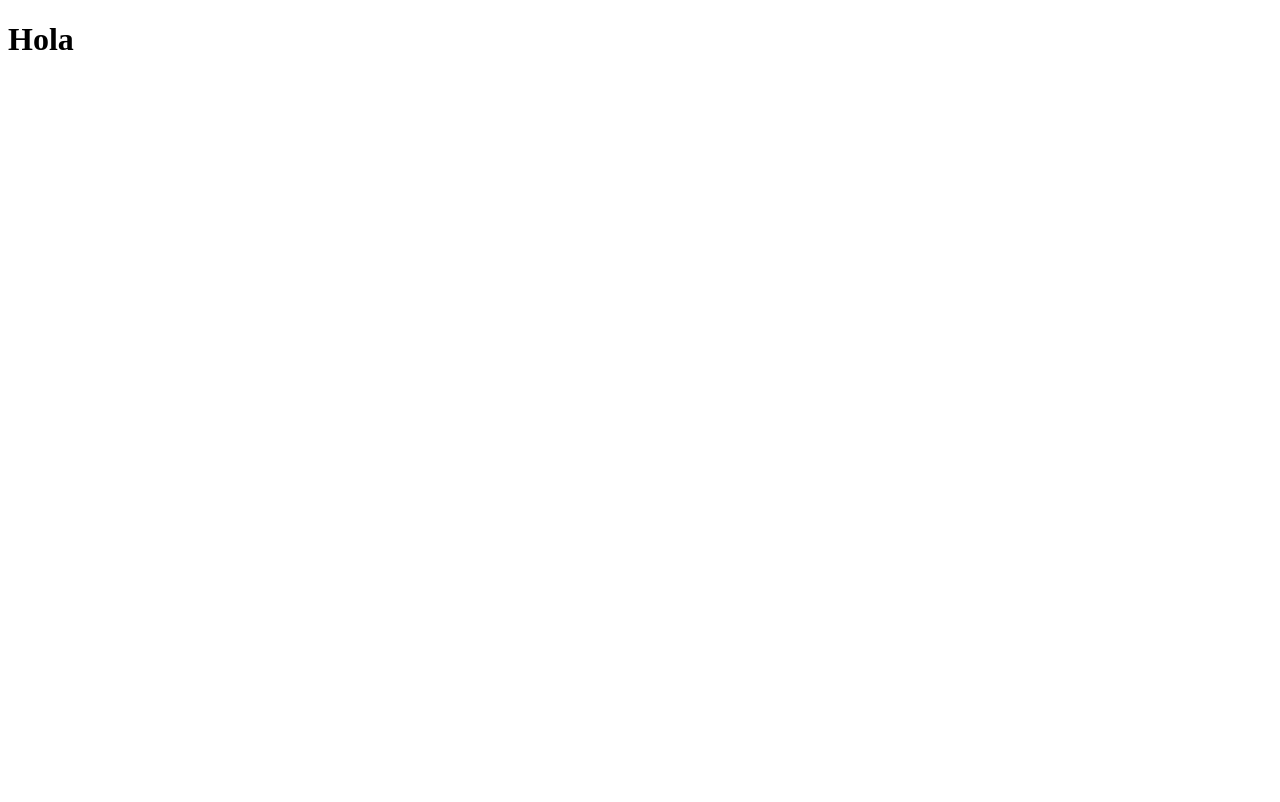
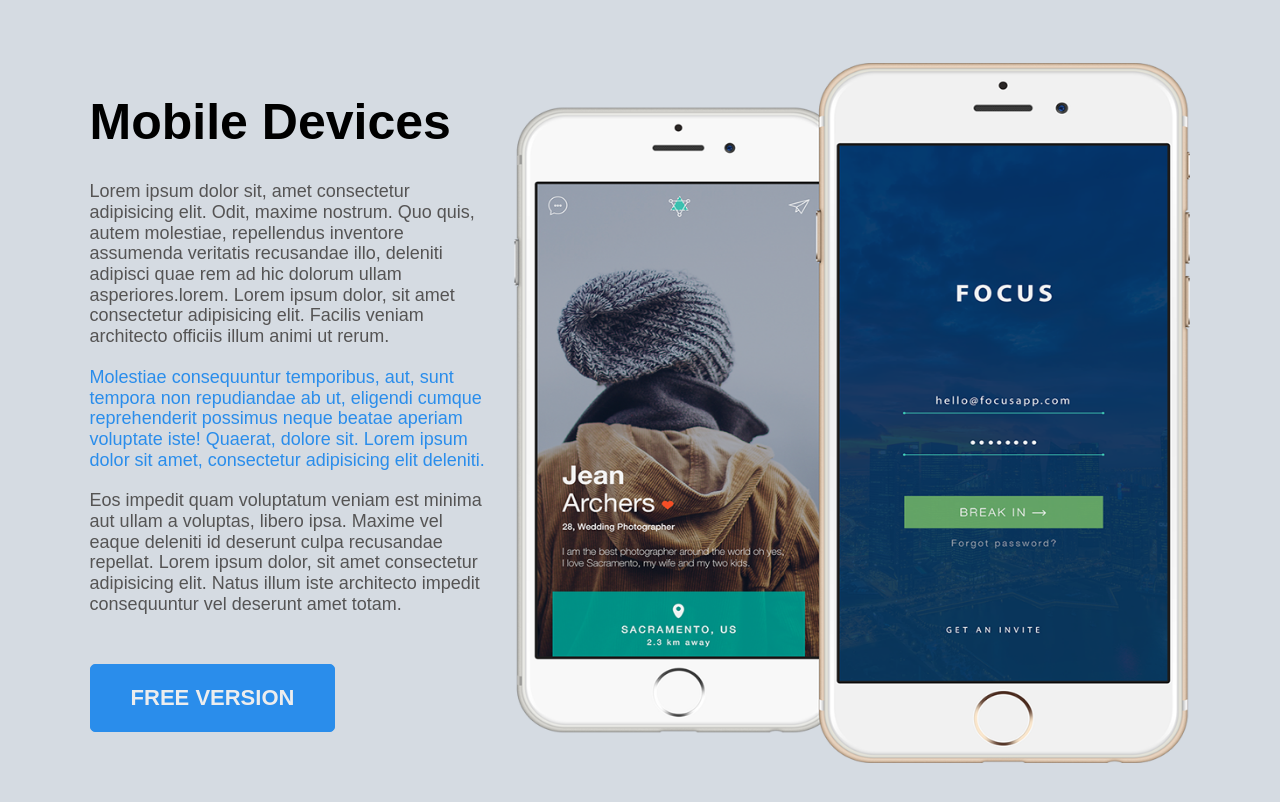
Before and after one commit to apousadaporto/examenFinal, a plain HTML site: page public/index.html in a window 1280 px wide. Drawn offline with Linux system fonts and the light colour scheme.

Commit message:
primera parte

```diff
--- a/public/index.html
+++ b/public/index.html
@@ -4,10 +4,31 @@
     <meta charset="UTF-8">
     <meta http-equiv="X-UA-Compatible" content="IE=edge">
     <meta name="viewport" content="width=device-width, initial-scale=1.0">
-    <title>Document</title>
+    <title>Examen Final</title>
     <link rel="stylesheet" href="./css/main.css">
 </head>
 <body>
-    <h1>Hola</h1>
+    <div class="contendor">
+        <section class="contenido__mobileDevices">
+            <h1 class="titulo">Mobile Devices</h1>
+            <p class="contenido__primerParrafo">
+                Lorem ipsum dolor sit, amet consectetur adipisicing elit. Odit, maxime nostrum. Quo quis, autem molestiae, repellendus inventore assumenda veritatis recusandae illo, deleniti adipisci quae rem ad hic dolorum ullam asperiores.lorem.
+                Lorem ipsum dolor, sit amet consectetur adipisicing elit. Facilis veniam architecto officiis illum animi ut rerum.
+            </p>
+            <p class="contenido__segundoParrafo">
+                Molestiae consequuntur temporibus, aut, sunt tempora non repudiandae ab ut, eligendi cumque reprehenderit possimus neque beatae aperiam voluptate iste! Quaerat, dolore sit.
+                Lorem ipsum dolor sit amet, consectetur adipisicing elit deleniti.
+            </p>
+            <p class="contenido__tercerParrafo">
+                Eos impedit quam voluptatum veniam est minima aut ullam a voluptas, libero ipsa. Maxime vel eaque deleniti id deserunt culpa recusandae repellat.
+                Lorem ipsum dolor, sit amet consectetur adipisicing elit. Natus illum iste architecto impedit consequuntur vel deserunt amet totam.
+            </p>
+            <a class="boton" href="#">FREE VERSION</a>
+        </section>
+
+        <section class="imagen">
+            <img width="700px" height="700px" src="./assets/img/desktop/iphones-left.png" alt="imagen-movil">
+        </section>
+    </div>
 </body>
 </html>
--- a/src/sass/abstracts/_mixins.scss
+++ b/src/sass/abstracts/_mixins.scss
@@ -1,3 +1,11 @@
 /* ********* */
 /* @MIXINS */
 /* ********* */
+
+@mixin flex($direction, $justify, $align){
+
+    display: flex;
+    flex-direction: $direction;
+    justify-content: $justify;
+    align-items: $align;
+}
--- a/src/sass/abstracts/_variables.scss
+++ b/src/sass/abstracts/_variables.scss
@@ -1,3 +1,24 @@
 /* ********* */
 /* @VARIABLES */
 /* ********* */
+
+// Colores
+$colores: (
+    blanco: #ECEDEE,
+    azul: #2a8deb,
+    grisOscuro: #555454,
+    grisClaro: #d5dbe2,
+    negro: rgb(26, 26, 26)
+);
+
+// Tamaños de fuente
+$font: (
+    family: (
+        arial: Arial,
+    ),
+    sizes: (
+        h1: 50px,
+        texto: 18px,
+        boton: 22px
+    )
+);
--- a/src/sass/base/_reset.scss
+++ b/src/sass/base/_reset.scss
@@ -1,3 +1,31 @@
 /* ********* */
 /* @RESET */
 /* ********* */
+
+*{
+    box-sizing: border-box;
+    padding: 0;
+    margin: 0;
+}
+
+input, button {
+    box-sizing: border-box;
+    margin: 0;
+    padding: 0;
+}
+
+
+
+a{
+    text-decoration: none;
+    color: black;
+}
+
+
+ul{
+    list-style-type: none;
+}
+
+h1 {
+    margin: 0;
+}
--- a/src/sass/base/_typography.scss
+++ b/src/sass/base/_typography.scss
@@ -1,3 +1,24 @@
 /* ********* */
 /* @TYPOGRAPHY */
 /* ********* */
+
+html{
+
+    font-family: map-get(map-get($font, family), arial);
+}
+
+.boton{
+    font-weight: bold;
+}
+
+h1{
+    font-size: map-get(map-get($font, sizes), h1);
+}
+
+p{
+    font-size: map-get(map-get($font, sizes), texto);
+}
+
+.boton{
+    font-size: map-get(map-get($font, sizes), boton);
+}
--- a/src/sass/pages/_home.scss
+++ b/src/sass/pages/_home.scss
@@ -1,3 +1,54 @@
 /* ********* */
 /* @HOME */
 /* ********* */
+
+.contendor{
+    @include flex(flex, center, center);
+    background-color: map-get($colores, grisClaro);
+    width: 100%;
+    padding-left: 7%;
+    padding-right: 7%;
+    padding-top: 1%;
+}
+
+.contenido{
+
+    &__primerParrafo{
+        color: map-get($colores, grisOscuro);
+    }
+
+    &__segundoParrafo{
+        padding-top: 1.25rem;
+        padding-bottom: 1.25rem;
+        color: map-get($colores, azul);
+    }
+    &__tercerParrafo{
+        padding-bottom: 3.125rem;
+        color: map-get($colores, grisOscuro);
+    }
+
+}
+
+.contenido__mobileDevices{
+
+    @include flex(column, center, flex-start);
+    width: 60%;
+    height: 100vh;
+
+}
+
+.titulo{
+    padding-bottom: 1.875rem;
+}
+
+.boton{
+    padding: 1.25rem 2.5rem;
+    border: 1px solid map-get($colores, azul);
+    border-radius: 5px;
+    background-color: map-get($colores, azul);
+    color: map-get($colores, blanco);
+}
+
+.imagen{
+    @include flex(flex, center, center);
+}
```
Also changed, not shown: public/assets/img/desktop/iphones-left.png (added), public/assets/img/desktop/iphones-right.png (added), public/css/main.css, 2 other files.
